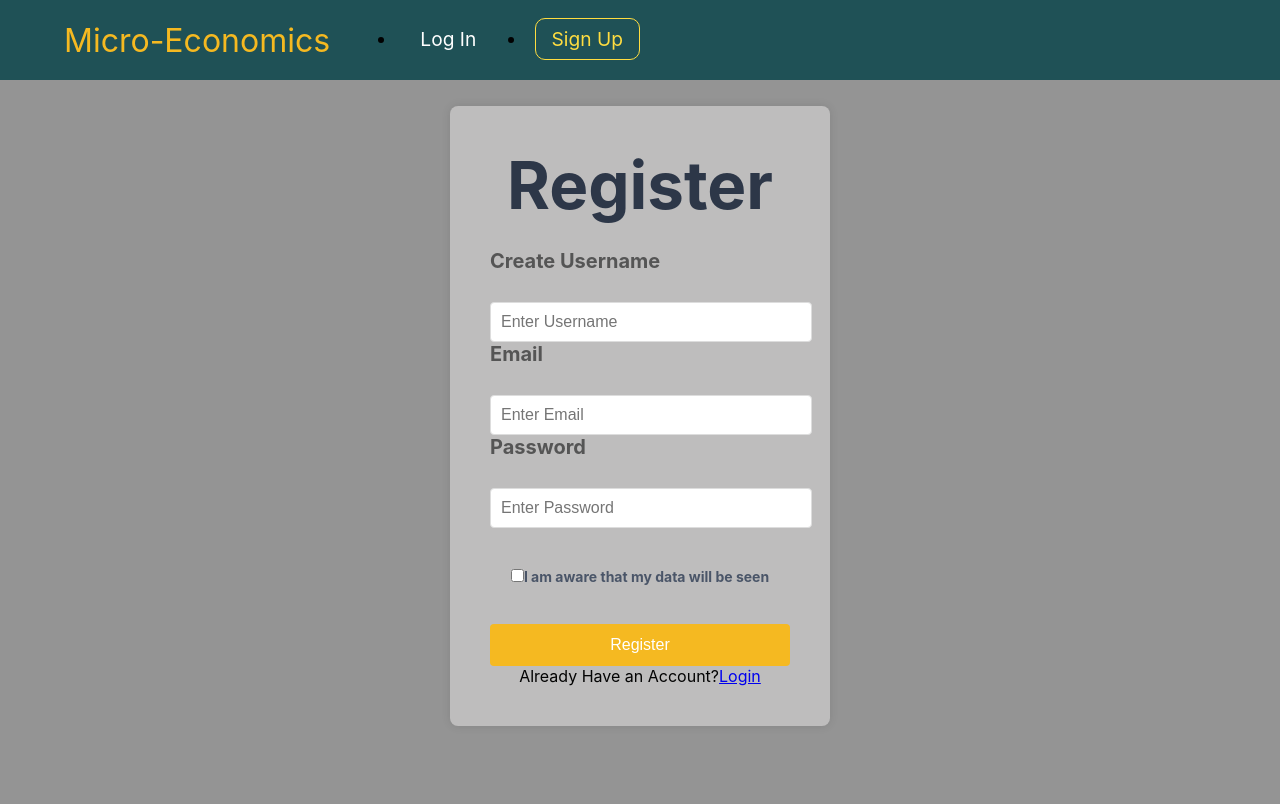
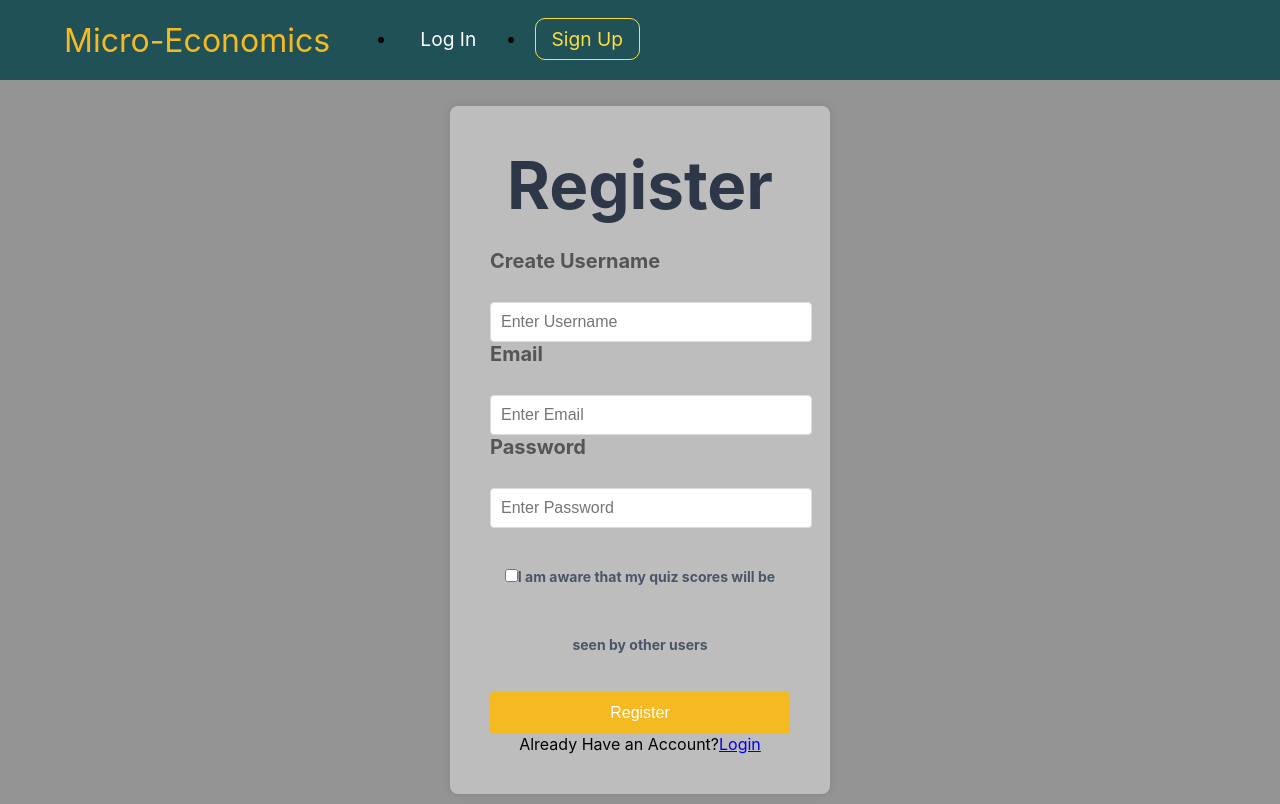
Before and after one commit to sim1-low/Skripsie, a React (Vite) app in the folder s-app/: page /SignUpForm in a window 1280 px wide. Built offline with nearby package versions, Linux system fonts and the light colour scheme.

Commit message:
Update SignUpForm.jsx

```diff
--- a/s-app/src/SignUpForm.jsx
+++ b/s-app/src/SignUpForm.jsx
@@ -73,7 +73,7 @@ function Signup(){
                         onChange={(e) => setIsChecked(e.target.checked)}
                     />
                     <label htmlFor="data-awareness" className="checkbox-label">
-                        I am aware that my data will be seen
+                        I am aware that my quiz scores will be seen by other users
                     </label>
                 </div>
                 <button
```
